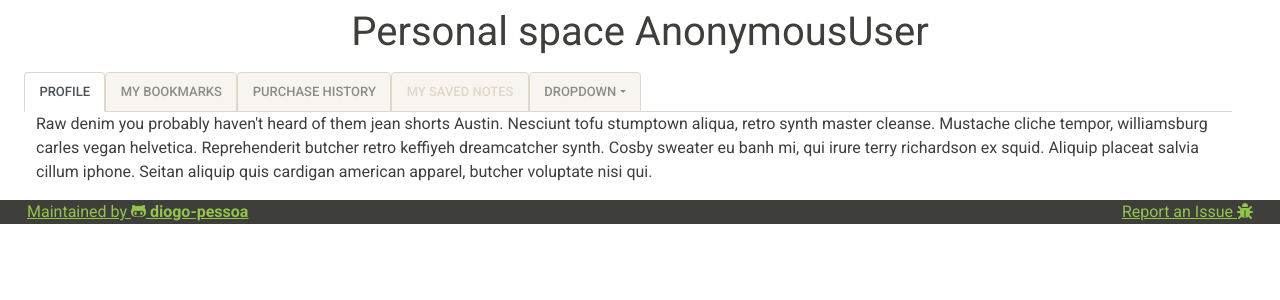
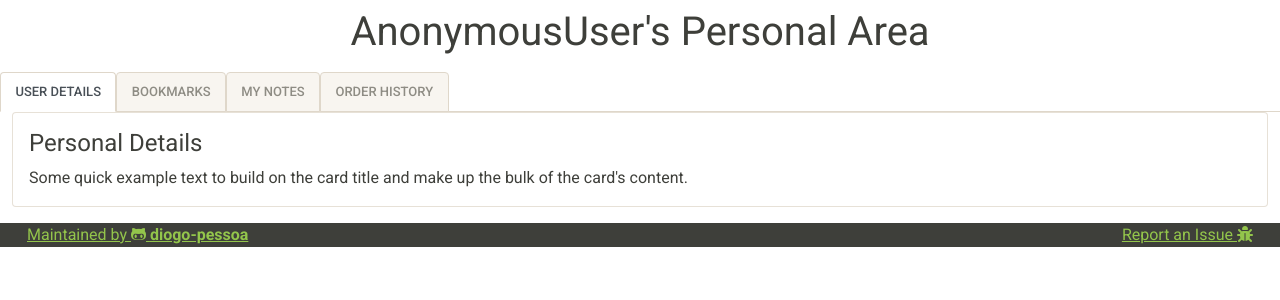
Before and after one commit to diogo-pessoa/TheLearningHub, a Django app: page /personal_space/ in a window 1280 px wide. Shown: the part 56-356 px from the top of the page. Run offline with Django 3.2, Linux system fonts and the light colour scheme; some libraries are stand-ins or nearby versions.

Commit message:
Templates and Includes for User Personal Area

```diff
--- /dev/null
+++ b/personal_space/templates/includes/bookmarks.html
@@ -0,0 +1,79 @@
+<div class="card-body">
+    <h4 class="card-title">My class notes</h4>
+
+
+    <table class="table table-hover">
+        <thead>
+        <tr>
+            <th scope="col">Type</th>
+            <th scope="col">Column heading</th>
+            <th scope="col">Column heading</th>
+            <th scope="col">Column heading</th>
+        </tr>
+        </thead>
+        <tbody>
+        <tr class="table-active">
+            <th scope="row">Active</th>
+            <td>Column content</td>
+            <td>Column content</td>
+            <td>Column content</td>
+        </tr>
+        <tr>
+            <th scope="row">Default</th>
+            <td>Column content</td>
+            <td>Column content</td>
+            <td>Column content</td>
+        </tr>
+        <tr class="table-primary">
+            <th scope="row">Primary</th>
+            <td>Column content</td>
+            <td>Column content</td>
+            <td>Column content</td>
+        </tr>
+        <tr class="table-secondary">
+            <th scope="row">Secondary</th>
+            <td>Column content</td>
+            <td>Column content</td>
+            <td>Column content</td>
+        </tr>
+        <tr class="table-success">
+            <th scope="row">Success</th>
+            <td>Column content</td>
+            <td>Column content</td>
+            <td>Column content</td>
+        </tr>
+        <tr class="table-danger">
+            <th scope="row">Danger</th>
+            <td>Column content</td>
+            <td>Column content</td>
+            <td>Column content</td>
+        </tr>
+        <tr class="table-warning">
+            <th scope="row">Warning</th>
+            <td>Column content</td>
+            <td>Column content</td>
+            <td>Column content</td>
+        </tr>
+        <tr class="table-info">
+            <th scope="row">Info</th>
+            <td>Column content</td>
+            <td>Column content</td>
+            <td>Column content</td>
+        </tr>
+        <tr class="table-light">
+            <th scope="row">Light</th>
+            <td>Column content</td>
+            <td>Column content</td>
+            <td>Column content</td>
+        </tr>
+        <tr class="table-dark">
+            <th scope="row">Dark</th>
+            <td>Column content</td>
+            <td>Column content</td>
+            <td>Column content</td>
+        </tr>
+        </tbody>
+    </table>
+
+
+</div>
--- /dev/null
+++ b/personal_space/templates/includes/order_history.html
@@ -0,0 +1,61 @@
+<div class="card-body">
+    <h4 class="card-title">My Orders</h4>
+    <div class="accordion" id="accordionExample">
+        <div class="accordion-item">
+            <h2 class="accordion-header" id="headingOne">
+                <button class="accordion-button collapsed" type="button" data-bs-toggle="collapse"
+                        data-bs-target="#collapseOne" aria-expanded="false" aria-controls="collapseOne">
+                    Accordion Item #1
+                </button>
+            </h2>
+            <div id="collapseOne" class="accordion-collapse collapse" aria-labelledby="headingOne"
+                 data-bs-parent="#accordionExample" style="">
+                <div class="accordion-body">
+                    <strong>This is the first item's accordion body.</strong> It is shown by default, until the collapse
+                    plugin adds the appropriate classes that we use to style each element. These classes control the
+                    overall appearance, as well as the showing and hiding via CSS transitions. You can modify any of
+                    this with custom CSS or overriding our default variables. It's also worth noting that just about any
+                    HTML can go within the <code>.accordion-body</code>, though the transition does limit overflow.
+                </div>
+            </div>
+        </div>
+        <div class="accordion-item">
+            <h2 class="accordion-header" id="headingTwo">
+                <button class="accordion-button collapsed" type="button" data-bs-toggle="collapse"
+                        data-bs-target="#collapseTwo" aria-expanded="false" aria-controls="collapseTwo">
+                    Accordion Item #2
+                </button>
+            </h2>
+            <div id="collapseTwo" class="accordion-collapse collapse" aria-labelledby="headingTwo"
+                 data-bs-parent="#accordionExample" style="">
+                <div class="accordion-body">
+                    <strong>This is the second item's accordion body.</strong> It is hidden by default, until the
+                    collapse plugin adds the appropriate classes that we use to style each element. These classes
+                    control the overall appearance, as well as the showing and hiding via CSS transitions. You can
+                    modify any of this with custom CSS or overriding our default variables. It's also worth noting that
+                    just about any HTML can go within the <code>.accordion-body</code>, though the transition does limit
+                    overflow.
+                </div>
+            </div>
+        </div>
+        <div class="accordion-item">
+            <h2 class="accordion-header" id="headingThree">
+                <button class="accordion-button" type="button" data-bs-toggle="collapse" data-bs-target="#collapseThree"
+                        aria-expanded="true" aria-controls="collapseThree">
+                    Accordion Item #3
+                </button>
+            </h2>
+            <div id="collapseThree" class="accordion-collapse collapse show" aria-labelledby="headingThree"
+                 data-bs-parent="#accordionExample" style="">
+                <div class="accordion-body">
+                    <strong>This is the third item's accordion body.</strong> It is hidden by default, until the
+                    collapse plugin adds the appropriate classes that we use to style each element. These classes
+                    control the overall appearance, as well as the showing and hiding via CSS transitions. You can
+                    modify any of this with custom CSS or overriding our default variables. It's also worth noting that
+                    just about any HTML can go within the <code>.accordion-body</code>, though the transition does limit
+                    overflow.
+                </div>
+            </div>
+        </div>
+    </div>
+</div>
--- /dev/null
+++ b/personal_space/templates/includes/personal_information.html
@@ -0,0 +1,4 @@
+  <div class="card-body">
+    <h4 class="card-title">Personal Details</h4>
+    <p class="card-text">Some quick example text to build on the card title and make up the bulk of the card's content.</p>
+  </div>
--- /dev/null
+++ b/personal_space/templates/includes/saved_notes.html
@@ -0,0 +1,61 @@
+  <div class="card-body">
+    <h4 class="card-title">My class notes</h4>
+    <div class="accordion" id="accordionExample">
+        <div class="accordion-item">
+            <h2 class="accordion-header" id="headingOne">
+                <button class="accordion-button collapsed" type="button" data-bs-toggle="collapse"
+                        data-bs-target="#collapseOne" aria-expanded="false" aria-controls="collapseOne">
+                    Accordion Item #1
+                </button>
+            </h2>
+            <div id="collapseOne" class="accordion-collapse collapse" aria-labelledby="headingOne"
+                 data-bs-parent="#accordionExample" style="">
+                <div class="accordion-body">
+                    <strong>This is the first item's accordion body.</strong> It is shown by default, until the collapse
+                    plugin adds the appropriate classes that we use to style each element. These classes control the
+                    overall appearance, as well as the showing and hiding via CSS transitions. You can modify any of
+                    this with custom CSS or overriding our default variables. It's also worth noting that just about any
+                    HTML can go within the <code>.accordion-body</code>, though the transition does limit overflow.
+                </div>
+            </div>
+        </div>
+        <div class="accordion-item">
+            <h2 class="accordion-header" id="headingTwo">
+                <button class="accordion-button collapsed" type="button" data-bs-toggle="collapse"
+                        data-bs-target="#collapseTwo" aria-expanded="false" aria-controls="collapseTwo">
+                    Accordion Item #2
+                </button>
+            </h2>
+            <div id="collapseTwo" class="accordion-collapse collapse" aria-labelledby="headingTwo"
+                 data-bs-parent="#accordionExample" style="">
+                <div class="accordion-body">
+                    <strong>This is the second item's accordion body.</strong> It is hidden by default, until the
+                    collapse plugin adds the appropriate classes that we use to style each element. These classes
+                    control the overall appearance, as well as the showing and hiding via CSS transitions. You can
+                    modify any of this with custom CSS or overriding our default variables. It's also worth noting that
+                    just about any HTML can go within the <code>.accordion-body</code>, though the transition does limit
+                    overflow.
+                </div>
+            </div>
+        </div>
+        <div class="accordion-item">
+            <h2 class="accordion-header" id="headingThree">
+                <button class="accordion-button" type="button" data-bs-toggle="collapse" data-bs-target="#collapseThree"
+                        aria-expanded="true" aria-controls="collapseThree">
+                    Accordion Item #3
+                </button>
+            </h2>
+            <div id="collapseThree" class="accordion-collapse collapse show" aria-labelledby="headingThree"
+                 data-bs-parent="#accordionExample" style="">
+                <div class="accordion-body">
+                    <strong>This is the third item's accordion body.</strong> It is hidden by default, until the
+                    collapse plugin adds the appropriate classes that we use to style each element. These classes
+                    control the overall appearance, as well as the showing and hiding via CSS transitions. You can
+                    modify any of this with custom CSS or overriding our default variables. It's also worth noting that
+                    just about any HTML can go within the <code>.accordion-body</code>, though the transition does limit
+                    overflow.
+                </div>
+            </div>
+        </div>
+    </div>
+  </div>
--- a/personal_space/templates/profile_index.html
+++ b/personal_space/templates/profile_index.html
@@ -4,65 +4,47 @@
 {% block content %}
     <div class="row small-padding">
         <div class="col-sm">
-            <h1 class="content-title-center">Personal space {{ request.user }}</h1>
+            <h1 class="content-title-center"> <span class="text-capitalize">{{ request.user }}</span>'s Personal Area</h1>
         </div>
     </div>
-
-    <div class="row no-gutters container-fluid">
+    <div class="row no-gutters">
         <ul class="nav nav-tabs">
+            {# Tab list #}
             <li class="nav-item">
-                <a class="nav-link active" data-bs-toggle="tab" href="#home">Profile</a>
+                <a class="nav-link active" data-bs-toggle="tab" href="#personal_info"><span class="d-none d-sm-block">User Details</span><i class="fa fa-user-circle d-md-none d-lg-none" aria-hidden="true"></i></a>
             </li>
             <li class="nav-item">
-                <a class="nav-link" data-bs-toggle="tab" href="#profile">My Bookmarks</a>
+                <a class="nav-link" data-bs-toggle="tab" href="#bookmarks"><span class="d-none d-sm-block">Bookmarks</span><i class="fa fa-bookmark d-md-none d-lg-none" aria-hidden="true"></i></a>
             </li>
             <li class="nav-item">
-                <a class="nav-link" data-bs-toggle="tab" href="#profile">Purchase History</a>
+                <a class="nav-link" data-bs-toggle="tab" href="#saved_notes"><span class="d-none d-sm-block">My Notes</span><i class="fa fa-sticky-note d-md-none d-lg-none" aria-hidden="true"></i></a>
             </li>
             <li class="nav-item">
-                <a class="nav-link disabled" href="#">My saved Notes</a>
-            </li>
-            <li class="nav-item dropdown">
-                <a class="nav-link dropdown-toggle" data-bs-toggle="dropdown" href="#" role="button"
-                   aria-haspopup="true" aria-expanded="false">Dropdown</a>
-                <div class="dropdown-menu">
-                    <a class="dropdown-item" href="#">Action</a>
-                    <a class="dropdown-item" href="#">Another action</a>
-                    <a class="dropdown-item" href="#">Something else here</a>
-                    <div class="dropdown-divider"></div>
-                    <a class="dropdown-item" href="#">Separated link</a>
-                </div>
+                <a class="nav-link" data-bs-toggle="tab" href="#orders"><span class="d-none d-sm-block">Order History</span><i class="fa fa-history d-md-none d-lg-none" aria-hidden="true"></i></a>
             </li>
         </ul>
+        {# Tab content #}
         <div id="myTabContent" class="tab-content">
-            <div class="tab-pane fade show active" id="home">
-                <p>Raw denim you probably haven't heard of them jean shorts Austin. Nesciunt tofu stumptown aliqua,
-                    retro synth master cleanse. Mustache cliche tempor, williamsburg carles vegan helvetica.
-                    Reprehenderit butcher retro keffiyeh dreamcatcher synth. Cosby sweater eu banh mi, qui irure terry
-                    richardson ex squid. Aliquip placeat salvia cillum iphone. Seitan aliquip quis cardigan american
-                    apparel, butcher voluptate nisi qui.</p>
+            <div class="tab-pane fade show active" id="personal_info">
+                <div class="card mb-3">
+                    {% include 'includes/personal_information.html' %}
+                </div>
             </div>
-            <div class="tab-pane fade" id="profile">
-                <p>Food truck fixie locavore, accusamus mcsweeney's marfa nulla single-origin coffee squid. Exercitation
-                    +1 labore velit, blog sartorial PBR leggings next level wes anderson artisan four loko farm-to-table
-                    craft beer twee. Qui photo booth letterpress, commodo enim craft beer mlkshk aliquip jean shorts
-                    ullamco ad vinyl cillum PBR. Homo nostrud organic, assumenda labore aesthetic magna delectus
-                    mollit.</p>
+            <div class="tab-pane fade" id="orders">
+                <div class="card mb-3">
+                    {% include 'includes/order_history.html' %}
+                </div>
             </div>
-            <div class="tab-pane fade" id="dropdown1">
-                <p>Etsy mixtape wayfarers, ethical wes anderson tofu before they sold out mcsweeney's organic lomo retro
-                    fanny pack lo-fi farm-to-table readymade. Messenger bag gentrify pitchfork tattooed craft beer,
-                    iphone skateboard locavore carles etsy salvia banksy hoodie helvetica. DIY synth PBR banksy irony.
-                    Leggings gentrify squid 8-bit cred pitchfork.</p>
+            <div class="tab-pane fade" id="bookmarks">
+                <div class="card mb-3">
+                    {% include 'includes/bookmarks.html' %}
+                </div>
             </div>
-            <div class="tab-pane fade" id="dropdown2">
-                <p>Trust fund seitan letterpress, keytar raw denim keffiyeh etsy art party before they sold out master
-                    cleanse gluten-free squid scenester freegan cosby sweater. Fanny pack portland seitan DIY, art party
-                    locavore wolf cliche high life echo park Austin. Cred vinyl keffiyeh DIY salvia PBR, banh mi before
-                    they sold out farm-to-table VHS viral locavore cosby sweater.</p>
+            <div class="tab-pane fade" id="saved_notes">
+                <div class="card mb-3">
+                    {% include 'includes/saved_notes.html' %}
+                </div>
             </div>
         </div>
-
-
     </div>
 {% endblock %}
```
